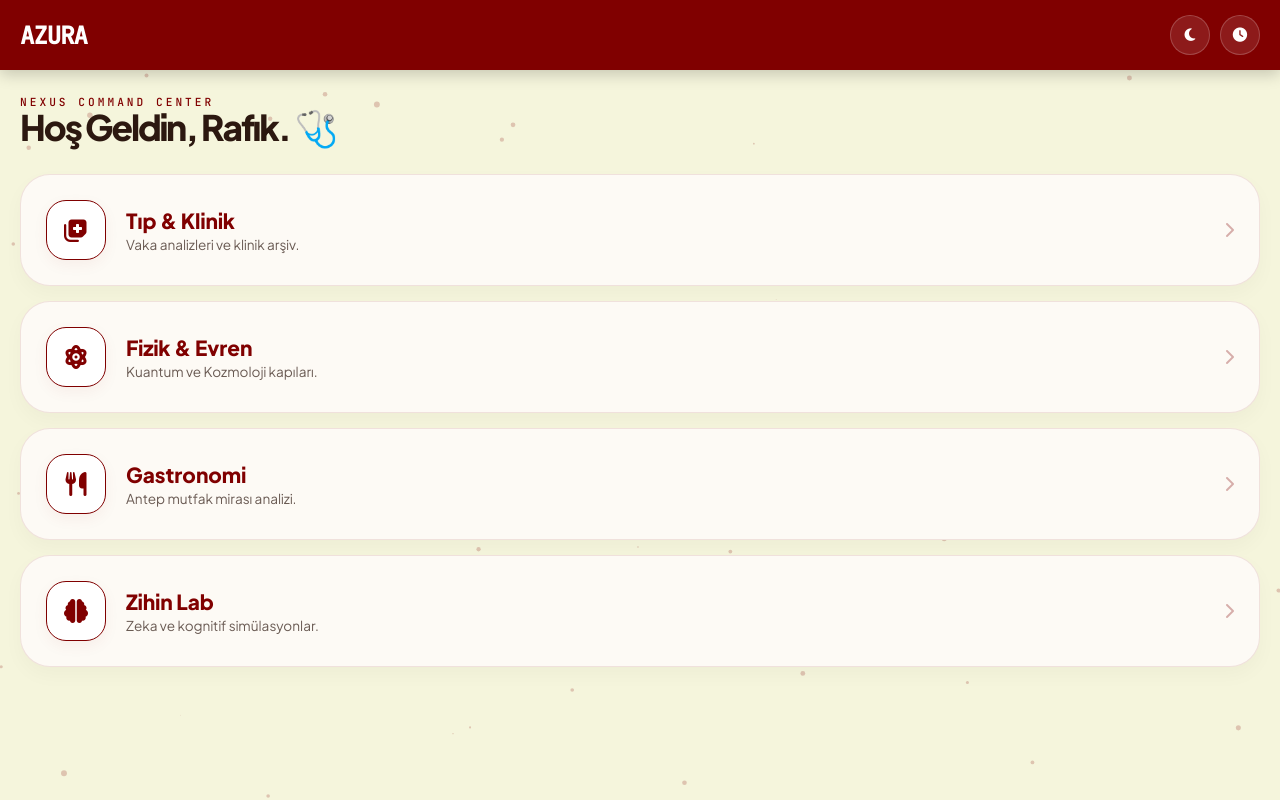
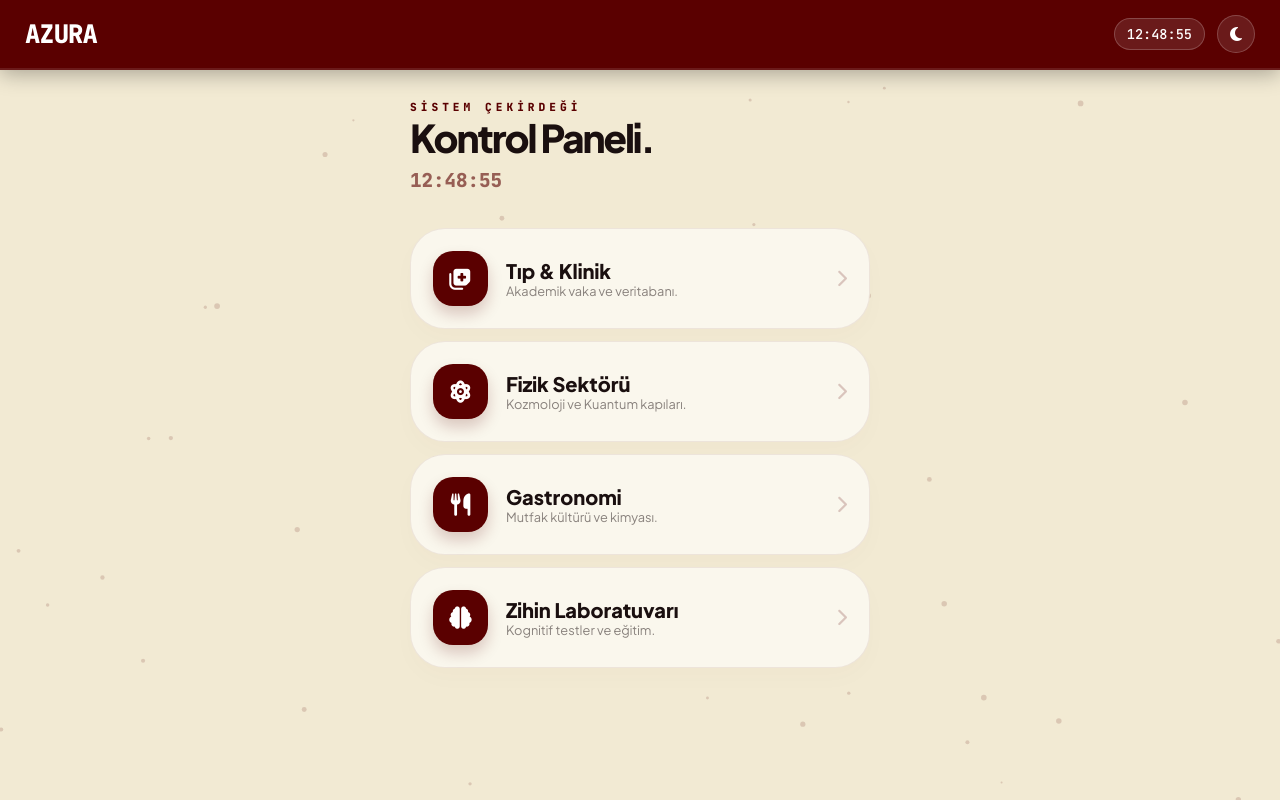
Before and after one commit to alierentip-prog/azura, a plain HTML site: page menu.html in a window 1280 px wide. Drawn offline with Linux system fonts and the light colour scheme.

Commit message:
Update menu.html

```diff
--- a/menu.html
+++ b/menu.html
@@ -3,21 +3,21 @@
 <head>
     <meta charset="UTF-8">
     <meta name="viewport" content="width=device-width, initial-scale=1.0, maximum-scale=1.0, user-scalable=no, viewport-fit=cover">
-    <title>Azura Nexus</title>
+    <title>Azura Nexus | Kontrol Merkezi</title>
     <link rel="stylesheet" href="https://cdnjs.cloudflare.com/ajax/libs/font-awesome/6.4.0/css/all.min.css">
-    <link href="https://fonts.googleapis.com/css2?family=Plus+Jakarta+Sans:wght@400;800&family=JetBrains+Mono:wght@500&display=swap" rel="stylesheet">
+    <link href="https://fonts.googleapis.com/css2?family=Plus+Jakarta+Sans:wght@400;700;800&family=JetBrains+Mono:wght@500;800&display=swap" rel="stylesheet">
     <style>
         :root {
-            --bordo: #800000;
-            --krem-koyu: #f5f5dc; /* Koyu krem rengi */
-            --krem-acik: #fdfaf5;
-            --text: #2c1810;
+            --bordo: #5a0000; /* Gerçek derin bordo */
+            --krem-koyu: #f2ead3; /* Daha doygun koyu krem */
+            --krem-acik: #faf7ed;
+            --text: #1a0f0f;
         }
 
         body.dark-mode {
-            --krem-koyu: #1a0f0f;
-            --krem-acik: #251a1a;
-            --text: #f5f5dc;
+            --krem-koyu: #120a0a;
+            --krem-acik: #1c1313;
+            --text: #f2ead3;
         }
 
         * { margin: 0; padding: 0; box-sizing: border-box; -webkit-tap-highlight-color: transparent; }
@@ -32,159 +32,184 @@
 
         canvas { position: fixed; inset: 0; z-index: 1; pointer-events: none; }
 
-        /* --- ÜST ŞERİT (TAM MOBİL UYUMLU) --- */
+        /* --- ÜST ŞERİT (GERÇEK BORDO) --- */
         .header {
             background: var(--bordo);
-            padding: 15px 20px;
+            padding: 15px 25px;
             display: flex;
             justify-content: space-between;
             align-items: center;
             position: sticky;
             top: 0;
             z-index: 100;
-            box-shadow: 0 4px 15px rgba(0,0,0,0.2);
+            box-shadow: 0 4px 20px rgba(0,0,0,0.3);
+            border-bottom: 2px solid rgba(255,255,255,0.1);
         }
 
-        .brand { color: #fff; font-family: 'JetBrains Mono'; font-weight: 800; font-size: 1.5rem; letter-spacing: -1px; }
+        .brand { color: #fff; font-family: 'JetBrains Mono'; font-weight: 800; font-size: 1.6rem; letter-spacing: -1px; }
 
-        .header-actions { display: flex; gap: 10px; }
+        .header-tools { display: flex; gap: 12px; align-items: center; }
+        .clock-pill {
+            background: rgba(255,255,255,0.1);
+            color: #fff;
+            padding: 6px 12px;
+            border-radius: 50px;
+            font-family: 'JetBrains Mono';
+            font-size: 0.85rem;
+            border: 1px solid rgba(255,255,255,0.2);
+        }
+
         .circle-btn {
-            width: 40px; height: 40px; border-radius: 50%;
+            width: 38px; height: 38px; border-radius: 50%;
             background: rgba(255,255,255,0.1); border: 1px solid rgba(255,255,255,0.2);
             color: #fff; display: flex; align-items: center; justify-content: center;
-            cursor: pointer; font-size: 0.9rem;
+            cursor: pointer;
         }
 
-        /* --- ANA İÇERİK --- */
-        .container { position: relative; z-index: 10; padding: 25px 20px; }
+        /* --- İÇERİK --- */
+        .container { position: relative; z-index: 10; padding: 30px 20px; max-width: 500px; margin: 0 auto; }
 
-        .hero-text { margin-bottom: 30px; }
-        .hero-text h1 { font-size: 2.2rem; font-weight: 800; letter-spacing: -2px; line-height: 1; margin-bottom: 5px; }
-        .hero-text p { font-family: 'JetBrains Mono'; font-size: 0.7rem; color: var(--bordo); letter-spacing: 3px; text-transform: uppercase; }
+        .welcome-area { margin-bottom: 35px; }
+        .welcome-area p { font-family: 'JetBrains Mono'; font-size: 0.7rem; color: var(--bordo); letter-spacing: 4px; font-weight: 800; text-transform: uppercase; }
+        .welcome-area h1 { font-size: 2.4rem; font-weight: 800; letter-spacing: -2px; line-height: 1; margin-top: 5px; }
 
-        /* --- MOBİL KART SİSTEMİ --- */
-        .grid { display: flex; flex-direction: column; gap: 15px; }
+        /* CANLI SAAT (BÜYÜK) */
+        .main-clock { font-family: 'JetBrains Mono'; font-size: 1.2rem; font-weight: 800; margin-top: 10px; color: var(--bordo); opacity: 0.6; }
 
-        .gate-card {
+        /* --- KARTLAR --- */
+        .menu-grid { display: grid; grid-template-columns: 1fr; gap: 12px; }
+
+        .menu-card {
             background: var(--krem-acik);
-            padding: 25px;
-            border-radius: 30px; /* Balon kıvamında yumuşak köşeler */
-            border: 1px solid rgba(128, 0, 0, 0.1);
+            padding: 22px;
+            border-radius: 35px;
+            border: 1.5px solid rgba(90, 0, 0, 0.08);
             display: flex;
             align-items: center;
-            gap: 20px;
+            gap: 18px;
             text-decoration: none;
             color: inherit;
-            transition: 0.3s;
-            box-shadow: 0 8px 20px rgba(0,0,0,0.03);
+            transition: 0.3s cubic-bezier(0.2, 0, 0.2, 1);
+            box-shadow: 0 10px 25px rgba(90,0,0,0.02);
         }
 
-        .gate-card:active { transform: scale(0.96); background: #fff; }
+        .menu-card:active { transform: scale(0.97); background: #fff; border-color: var(--bordo); }
 
-        .icon-box {
-            width: 60px; height: 60px; border-radius: 20px;
-            background: #fff; border: 1px solid var(--bordo);
+        .icon-wrap {
+            width: 55px; height: 55px; border-radius: 20px;
+            background: var(--bordo); color: #fff;
             display: flex; align-items: center; justify-content: center;
-            font-size: 1.5rem; color: var(--bordo);
-            box-shadow: 0 5px 15px rgba(128,0,0,0.05);
+            font-size: 1.4rem; box-shadow: 0 8px 15px rgba(90,0,0,0.2);
         }
 
-        .info h2 { font-size: 1.3rem; font-weight: 800; color: var(--bordo); margin-bottom: 2px; }
-        .info p { font-size: 0.85rem; opacity: 0.7; font-weight: 500; }
+        .card-info h2 { font-size: 1.25rem; font-weight: 800; color: var(--text); }
+        .card-info p { font-size: 0.8rem; opacity: 0.5; font-weight: 500; }
 
-        .chevron { margin-left: auto; color: var(--bordo); opacity: 0.3; }
+        .arrow-right { margin-left: auto; color: var(--bordo); opacity: 0.2; font-size: 1.1rem; }
 
     </style>
 </head>
 <body>
 
-    <canvas id="canvas"></canvas>
+    <canvas id="dust"></canvas>
 
     <header class="header">
         <div class="brand">AZURA</div>
-        <div class="header-actions">
+        <div class="header-tools">
+            <div class="clock-pill" id="header-clock">00:00:00</div>
             <div class="circle-btn" onclick="document.body.classList.toggle('dark-mode')"><i class="fa-solid fa-moon"></i></div>
-            <div class="circle-btn"><i class="fa-solid fa-clock"></i></div>
         </div>
     </header>
 
     <div class="container">
-        <div class="hero-text">
-            <p>Nexus Command Center</p>
-            <h1>Hoş Geldin, Rafık. 🩺</h1>
+        <div class="welcome-area">
+            <p>Sistem Çekirdeği</p>
+            <h1>Kontrol Paneli.</h1>
+            <div class="main-clock" id="main-clock">00:00:00</div>
         </div>
 
-        <div class="grid">
-            <a href="medical.html" class="gate-card">
-                <div class="icon-box"><i class="fa-solid fa-notes-medical"></i></div>
-                <div class="info">
+        <nav class="menu-grid">
+            <a href="medical.html" class="menu-card">
+                <div class="icon-wrap"><i class="fa-solid fa-notes-medical"></i></div>
+                <div class="card-info">
                     <h2>Tıp & Klinik</h2>
-                    <p>Vaka analizleri ve klinik arşiv.</p>
+                    <p>Akademik vaka ve veritabanı.</p>
                 </div>
-                <i class="fa-solid fa-chevron-right chevron"></i>
+                <i class="fa-solid fa-chevron-right arrow-right"></i>
             </a>
 
-            <a href="physic.html" class="gate-card">
-                <div class="icon-box"><i class="fa-solid fa-atom"></i></div>
-                <div class="info">
-                    <h2>Fizik & Evren</h2>
-                    <p>Kuantum ve Kozmoloji kapıları.</p>
+            <a href="physic.html" class="menu-card">
+                <div class="icon-wrap"><i class="fa-solid fa-atom"></i></div>
+                <div class="card-info">
+                    <h2>Fizik Sektörü</h2>
+                    <p>Kozmoloji ve Kuantum kapıları.</p>
                 </div>
-                <i class="fa-solid fa-chevron-right chevron"></i>
+                <i class="fa-solid fa-chevron-right arrow-right"></i>
             </a>
 
-            <a href="gastronomy.html" class="gate-card">
-                <div class="icon-box"><i class="fa-solid fa-utensils"></i></div>
-                <div class="info">
+            <a href="gastronomy.html" class="menu-card">
+                <div class="icon-wrap"><i class="fa-solid fa-utensils"></i></div>
+                <div class="card-info">
                     <h2>Gastronomi</h2>
-                    <p>Antep mutfak mirası analizi.</p>
+                    <p>Mutfak kültürü ve kimyası.</p>
                 </div>
-                <i class="fa-solid fa-chevron-right chevron"></i>
+                <i class="fa-solid fa-chevron-right arrow-right"></i>
             </a>
 
-            <a href="games.html" class="gate-card">
-                <div class="icon-box"><i class="fa-solid fa-brain"></i></div>
-                <div class="info">
-                    <h2>Zihin Lab</h2>
-                    <p>Zeka ve kognitif simülasyonlar.</p>
+            <a href="games.html" class="menu-card">
+                <div class="icon-wrap"><i class="fa-solid fa-brain"></i></div>
+                <div class="card-info">
+                    <h2>Zihin Laboratuvarı</h2>
+                    <p>Kognitif testler ve eğitim.</p>
                 </div>
-                <i class="fa-solid fa-chevron-right chevron"></i>
+                <i class="fa-solid fa-chevron-right arrow-right"></i>
             </a>
-        </div>
+        </nav>
     </div>
 
     <script>
-        const canvas = document.getElementById('canvas');
+        // CANLI SAAT FONKSİYONU
+        function updateClock() {
+            const now = new Date();
+            const timeStr = now.toLocaleTimeString('tr-TR', { hour12: false });
+            document.getElementById('header-clock').innerText = timeStr;
+            document.getElementById('main-clock').innerText = timeStr;
+        }
+        setInterval(updateClock, 1000);
+        updateClock();
+
+        // ARKA PLAN TOZ PARÇACIKLARI
+        const canvas = document.getElementById('dust');
         const ctx = canvas.getContext('2d');
-        let dots = [];
+        let points = [];
 
         function init() {
             canvas.width = window.innerWidth;
             canvas.height = window.innerHeight;
-            dots = Array.from({length: 80}, () => ({
+            points = Array.from({length: 50}, () => ({
                 x: Math.random() * canvas.width,
                 y: Math.random() * canvas.height,
-                r: Math.random() * 3,
-                v: Math.random() * 0.5 + 0.2
+                r: Math.random() * 2 + 1,
+                v: Math.random() * 0.3 + 0.1
             }));
         }
 
-        function draw() {
+        function animate() {
             ctx.clearRect(0,0,canvas.width, canvas.height);
-            ctx.fillStyle = '#800000';
-            dots.forEach(d => {
-                d.y -= d.v;
-                if(d.y < -10) d.y = canvas.height + 10;
-                ctx.globalAlpha = 0.2;
+            ctx.fillStyle = '#5a0000';
+            points.forEach(p => {
+                p.y -= p.v;
+                if(p.y < -5) p.y = canvas.height + 5;
+                ctx.globalAlpha = 0.15;
                 ctx.beginPath();
-                ctx.arc(d.x, d.y, d.r, 0, Math.PI*2);
+                ctx.arc(p.x, p.y, p.r, 0, Math.PI*2);
                 ctx.fill();
             });
-            requestAnimationFrame(draw);
+            requestAnimationFrame(animate);
         }
 
         window.onresize = init;
-        init(); draw();
+        init(); animate();
     </script>
 </body>
 </html>
```
